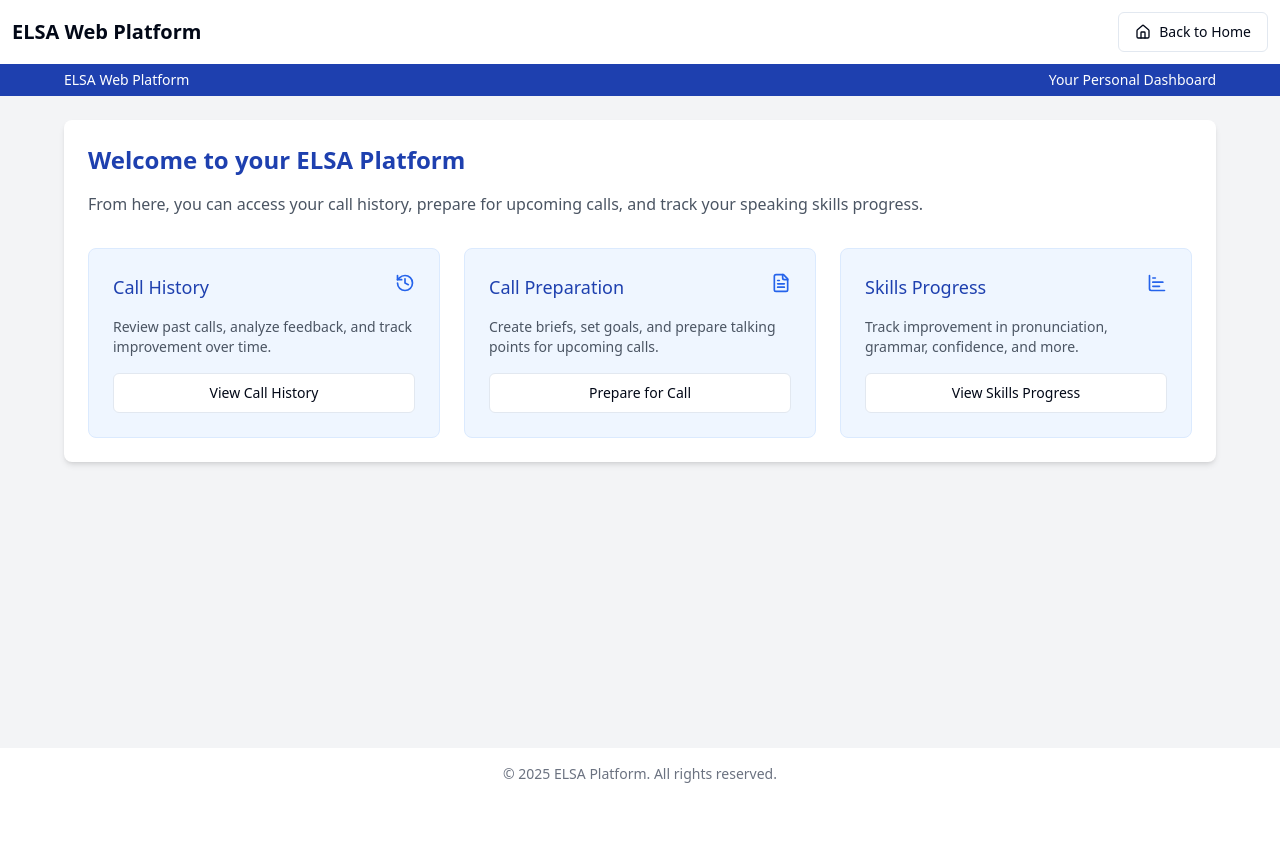
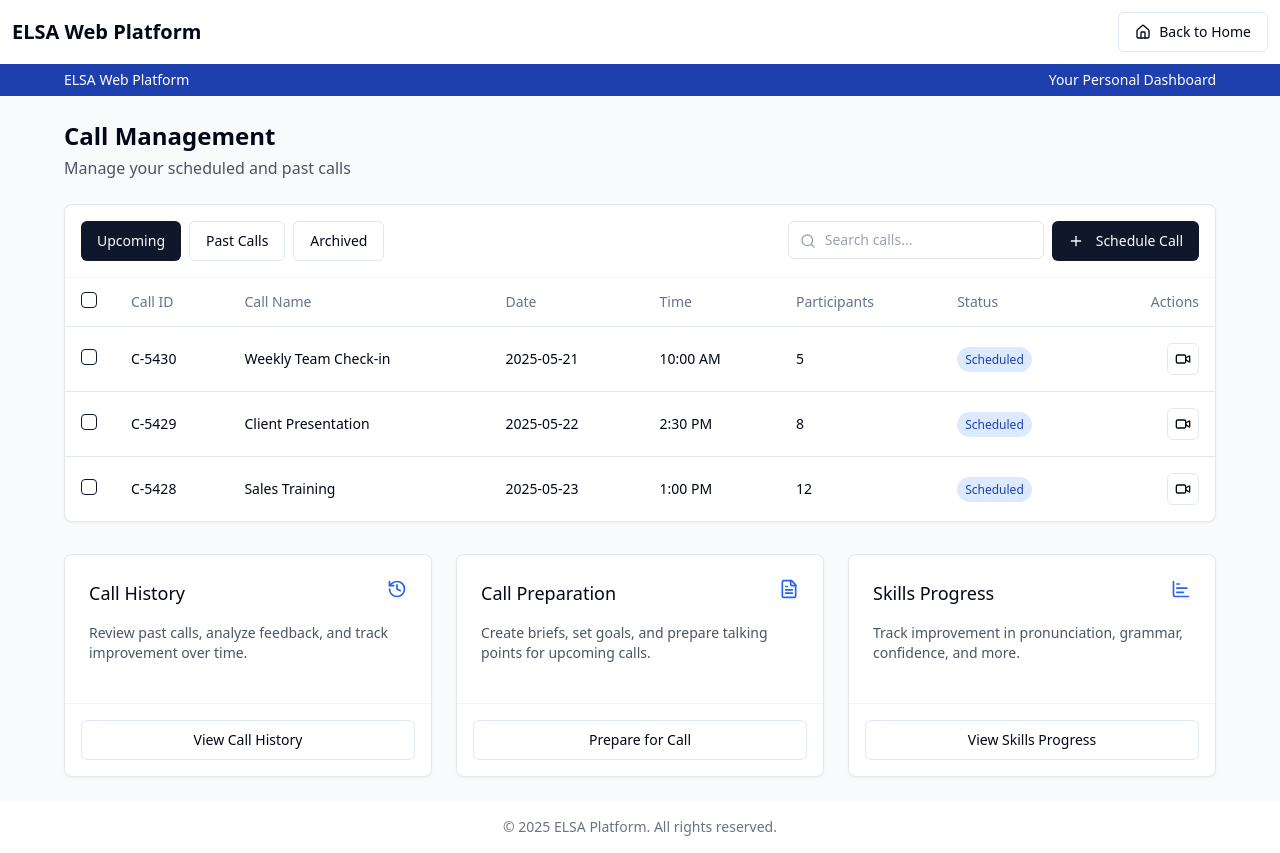
Before and after one commit to martyna-elsa/zoom-feedback-overlay, a React (Vite) app: page /web-platform in a window 1280 px wide. Before the commit the page ends 800 px from the top, so only its background shows below. Built offline with nearby package versions, Linux system fonts and the light colour scheme.

Commit message:
Update branding

```diff
--- a/src/pages/WebPlatformPage.tsx
+++ b/src/pages/WebPlatformPage.tsx
@@ -2,12 +2,17 @@
 import React, { useState } from 'react';
 import { Link } from 'react-router-dom';
 import { Button } from '@/components/ui/button';
-import { ChartBar, FileText, History, Home, Video, Users } from 'lucide-react';
+import { ChartBar, FileText, History, Home, Video, Users, Plus, Search } from 'lucide-react';
 import { Dialog, DialogContent, DialogHeader, DialogTitle, DialogFooter, DialogDescription } from '@/components/ui/dialog';
 import { useToast } from '@/hooks/use-toast';
+import { Card, CardContent } from '@/components/ui/card';
+import { Table, TableHeader, TableBody, TableRow, TableHead, TableCell } from '@/components/ui/table';
+import { Checkbox } from '@/components/ui/checkbox';
 
 const WebPlatformPage: React.FC = () => {
   const [showLinkDialog, setShowLinkDialog] = useState(false);
+  const [activeTab, setActiveTab] = useState<string>("upcoming");
+  const [searchQuery, setSearchQuery] = useState<string>("");
   const { toast } = useToast();
 
   const handleLinkAccount = () => {
@@ -19,8 +24,27 @@ const WebPlatformPage: React.FC = () => {
     setShowLinkDialog(false);
   };
 
+  // Sample data for calls
+  const upcomingCalls = [
+    { id: "C-5430", name: "Weekly Team Check-in", date: "2025-05-21", time: "10:00 AM", participants: 5, status: "Scheduled" },
+    { id: "C-5429", name: "Client Presentation", date: "2025-05-22", time: "2:30 PM", participants: 8, status: "Scheduled" },
+    { id: "C-5428", name: "Sales Training", date: "2025-05-23", time: "1:00 PM", participants: 12, status: "Scheduled" }
+  ];
+
+  const pastCalls = [
+    { id: "C-5427", name: "Project Review", date: "2025-05-19", time: "11:00 AM", participants: 6, status: "Completed" },
+    { id: "C-5426", name: "Leadership Meeting", date: "2025-05-18", time: "3:00 PM", participants: 4, status: "Completed" },
+    { id: "C-5425", name: "Product Demo", date: "2025-05-17", time: "10:30 AM", participants: 9, status: "Completed" }
+  ];
+
+  const activeData = activeTab === "upcoming" ? upcomingCalls : pastCalls;
+  const filteredData = activeData.filter(call =>
+    call.name.toLowerCase().includes(searchQuery.toLowerCase()) ||
+    call.id.toLowerCase().includes(searchQuery.toLowerCase())
+  );
+
   return (
-    <div className="min-h-screen bg-gray-100 flex flex-col">
+    <div className="min-h-screen bg-gray-50 flex flex-col">
       <div className="bg-white p-3 shadow-sm flex justify-between items-center">
         <div className="flex items-center gap-4">
           <h1 className="text-xl font-bold">ELSA Web Platform</h1>
@@ -44,54 +68,159 @@ const WebPlatformPage: React.FC = () => {
 
       <div className="flex-grow p-6">
         <div className="max-w-6xl mx-auto">
-          <div className="grid grid-cols-1 gap-6">
-            <div className="bg-white p-6 rounded-lg shadow-md">
-              <h2 className="text-2xl font-semibold text-blue-800 mb-4">Welcome to your ELSA Platform</h2>
-              <p className="text-gray-600 mb-6">
-                From here, you can access your call history, prepare for upcoming calls, and track your speaking skills progress.
-              </p>
+          <div className="mb-6">
+            <h2 className="text-2xl font-semibold mb-1">Call Management</h2>
+            <p className="text-gray-600">Manage your scheduled and past calls</p>
+          </div>
+
+          <Card className="shadow-sm border-gray-200">
+            <div className="p-4 border-b border-gray-100 flex flex-col sm:flex-row sm:items-center sm:justify-between gap-4">
+              <div className="flex flex-wrap gap-2">
+                <Button
+                  variant={activeTab === "upcoming" ? "default" : "outline"}
+                  onClick={() => setActiveTab("upcoming")}
+                  className="rounded-md"
+                >
+                  Upcoming
+                </Button>
+                <Button
+                  variant={activeTab === "past" ? "default" : "outline"}
+                  onClick={() => setActiveTab("past")}
+                  className="rounded-md"
+                >
+                  Past Calls
+                </Button>
+                <Button
+                  variant={activeTab === "archived" ? "default" : "outline"}
+                  onClick={() => setActiveTab("archived")}
+                  className="rounded-md"
+                >
+                  Archived
+                </Button>
+              </div>
+              <div className="flex gap-2 justify-end">
+                <div className="relative">
+                  <Search className="absolute left-3 top-1/2 transform -translate-y-1/2 h-4 w-4 text-gray-400" />
+                  <input
+                    type="text"
+                    placeholder="Search calls..."
+                    className="pl-9 pr-4 py-2 border border-gray-200 rounded-md text-sm w-full sm:w-64"
+                    value={searchQuery}
+                    onChange={(e) => setSearchQuery(e.target.value)}
+                  />
+                </div>
+                <Button onClick={() => setShowLinkDialog(true)} className="rounded-md whitespace-nowrap">
+                  <Plus className="h-4 w-4 mr-1" />
+                  Schedule Call
+                </Button>
+              </div>
+            </div>
+
+            <CardContent className="p-0">
+              <Table>
+                <TableHeader>
+                  <TableRow>
+                    <TableHead className="w-[50px] pl-4">
+                      <Checkbox />
+                    </TableHead>
+                    <TableHead>Call ID</TableHead>
+                    <TableHead>Call Name</TableHead>
+                    <TableHead>Date</TableHead>
+                    <TableHead>Time</TableHead>
+                    <TableHead>Participants</TableHead>
+                    <TableHead>Status</TableHead>
+                    <TableHead className="text-right">Actions</TableHead>
+                  </TableRow>
+                </TableHeader>
+                <TableBody>
+                  {filteredData.length > 0 ? (
+                    filteredData.map((call) => (
+                      <TableRow key={call.id}>
+                        <TableCell className="pl-4">
+                          <Checkbox />
+                        </TableCell>
+                        <TableCell className="font-medium">{call.id}</TableCell>
+                        <TableCell>{call.name}</TableCell>
+                        <TableCell>{call.date}</TableCell>
+                        <TableCell>{call.time}</TableCell>
+                        <TableCell>{call.participants}</TableCell>
+                        <TableCell>
+                          <span className={`px-2 py-1 text-xs rounded-full ${
+                            call.status === "Scheduled" ? "bg-blue-100 text-blue-800" : "bg-green-100 text-green-800"
+                          }`}>
+                            {call.status}
+                          </span>
+                        </TableCell>
+                        <TableCell className="text-right">
+                          <Button variant="outline" size="sm" className="h-8 w-8 p-0">
+                            <Video className="h-4 w-4" />
+                          </Button>
+                        </TableCell>
+                      </TableRow>
+                    ))
+                  ) : (
+                    <TableRow>
+                      <TableCell colSpan={8} className="text-center py-8 text-gray-500">
+                        No calls found. Try adjusting your search or schedule a new call.
+                      </TableCell>
+                    </TableRow>
+                  )}
+                </TableBody>
+              </Table>
+            </CardContent>
+          </Card>
 
           <div className="grid grid-cols-1 md:grid-cols-3 gap-6 mt-8">
-                <div className="bg-blue-50 p-6 rounded-lg border border-blue-100 hover:shadow-md transition-shadow">
+            <Card className="shadow-sm border-gray-200 hover:shadow-md transition-shadow">
+              <div className="p-6 border-b border-gray-100">
                 <div className="flex justify-between items-start mb-4">
-                    <h3 className="text-lg font-medium text-blue-800">Call History</h3>
+                  <h3 className="text-lg font-medium">Call History</h3>
                   <History className="h-5 w-5 text-blue-600" />
                 </div>
                 <p className="text-sm text-gray-600 mb-4">
                   Review past calls, analyze feedback, and track improvement over time.
                 </p>
+              </div>
+              <div className="p-4">
                 <Link to="/call-history">
                   <Button variant="outline" className="w-full">View Call History</Button>
                 </Link>
               </div>
+            </Card>
 
-                <div className="bg-blue-50 p-6 rounded-lg border border-blue-100 hover:shadow-md transition-shadow">
+            <Card className="shadow-sm border-gray-200 hover:shadow-md transition-shadow">
+              <div className="p-6 border-b border-gray-100">
                 <div className="flex justify-between items-start mb-4">
-                    <h3 className="text-lg font-medium text-blue-800">Call Preparation</h3>
+                  <h3 className="text-lg font-medium">Call Preparation</h3>
                   <FileText className="h-5 w-5 text-blue-600" />
                 </div>
                 <p className="text-sm text-gray-600 mb-4">
                   Create briefs, set goals, and prepare talking points for upcoming calls.
                 </p>
+              </div>
+              <div className="p-4">
                 <Link to="/call-preparation">
                   <Button variant="outline" className="w-full">Prepare for Call</Button>
                 </Link>
               </div>
+            </Card>
 
-                <div className="bg-blue-50 p-6 rounded-lg border border-blue-100 hover:shadow-md transition-shadow">
+            <Card className="shadow-sm border-gray-200 hover:shadow-md transition-shadow">
+              <div className="p-6 border-b border-gray-100">
                 <div className="flex justify-between items-start mb-4">
-                    <h3 className="text-lg font-medium text-blue-800">Skills Progress</h3>
+                  <h3 className="text-lg font-medium">Skills Progress</h3>
                   <ChartBar className="h-5 w-5 text-blue-600" />
                 </div>
                 <p className="text-sm text-gray-600 mb-4">
                   Track improvement in pronunciation, grammar, confidence, and more.
                 </p>
+              </div>
+              <div className="p-4">
                 <Link to="/skills-progress">
                   <Button variant="outline" className="w-full">View Skills Progress</Button>
                 </Link>
               </div>
-              </div>
-            </div>
+            </Card>
           </div>
         </div>
       </div>
```
Lines whose indentation alone changed are shown as unchanged.
